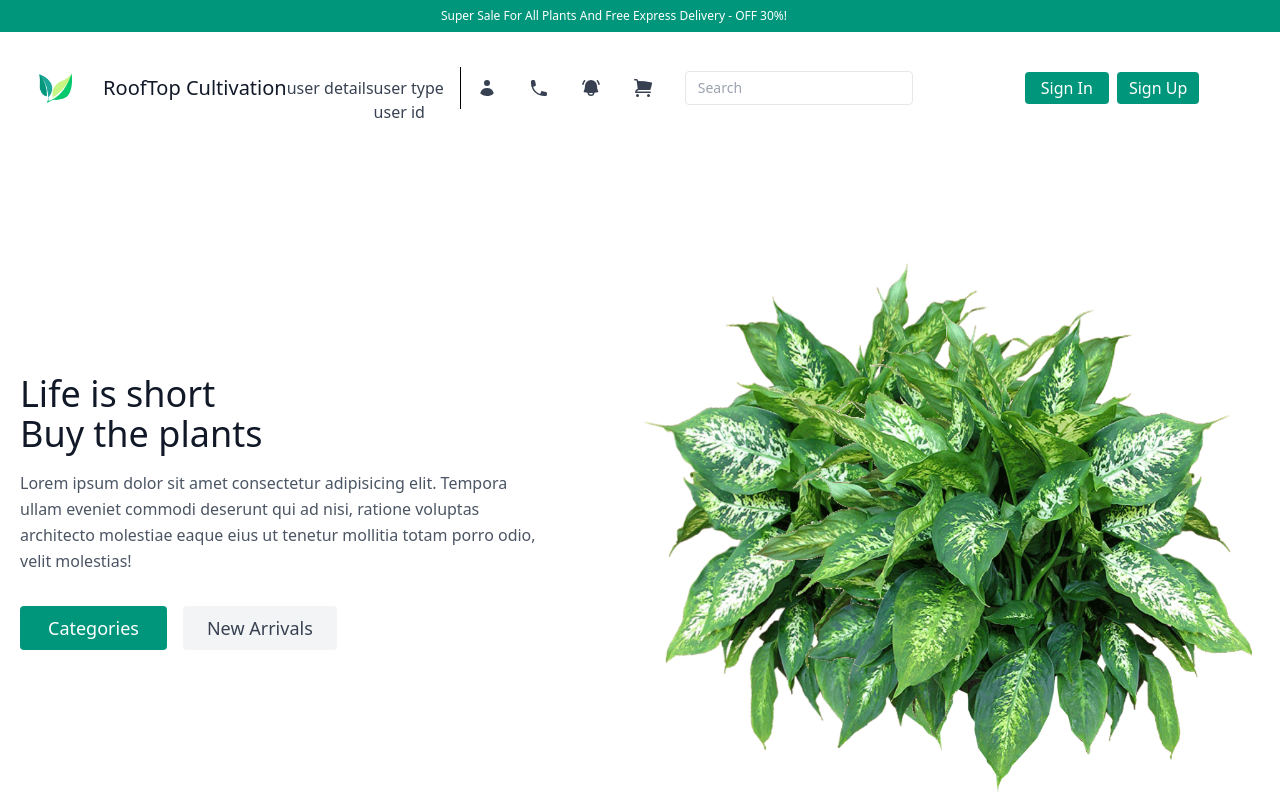
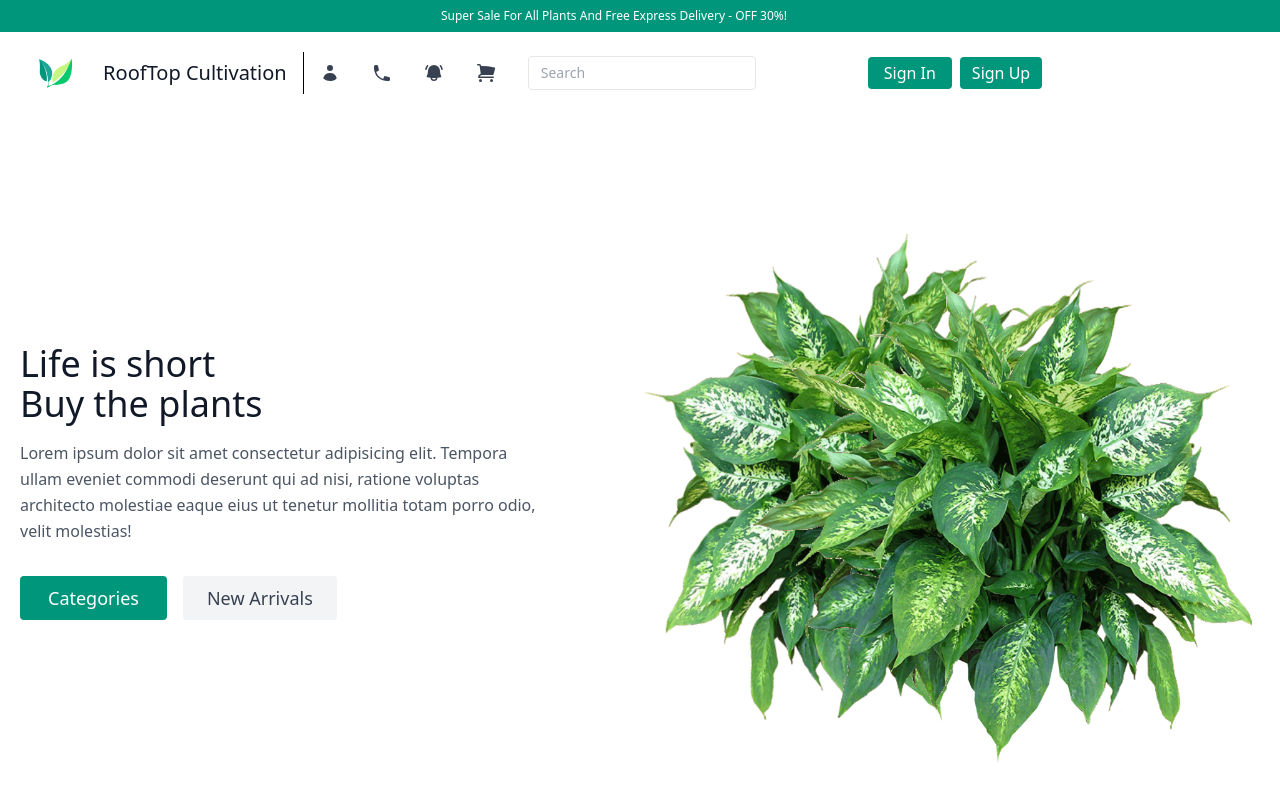
Before and after one commit to Muhammad-Akash-Haider/Rooftop-Cultivation-full, a React (Create React App) app in the folder Frontend/: page / in a window 1280 px wide. Shown: the top 800 px of the page. Built offline with nearby package versions, Linux system fonts and the light colour scheme.

Commit message:
local store fix redux minus

```diff
--- a/Frontend/src/components/Nav.jsx
+++ b/Frontend/src/components/Nav.jsx
@@ -1,13 +1,14 @@
 import React from 'react'
 import { Link } from 'react-router-dom'
 import logo from '../images/LOGO.png'
-import { useSelector } from 'react-redux';
-import { selectUser } from '../store/userSlice';
-
+// import { useSelector } from 'react-redux';
+// import { selectUser } from '../store/userSlice';
+const user_id = localStorage.getItem('user_id');
+const user_type = localStorage.getItem('user_type');
 
 const Nav = () => {
 
-  const user = useSelector(selectUser);
+  // const user = useSelector(selectUser);
 
   return (
     <header class="text-gray-700 body-font">
@@ -17,9 +18,7 @@ const Nav = () => {
           <span d="M12 2L2 7l10 5 10-5-10-5zM2 17l10 5 10-5M2 12l10 5 10-5"></span>
           <span class="ml-3 cursor-pointer text-xl">RoofTop Cultivation</span>
         </span>
-        <h1>user details</h1><br />
-        user type{user.user_type }<br/>
-        user id{ user.user_id}
+
         <nav class="md:mr-auto md:ml-4 md:py-1 md:pl-4 md:border-l md:border-black	flex flex-wrap items-center text-base gap-8 ">
 
           <div>
--- a/Frontend/src/components/Pages/Login.jsx
+++ b/Frontend/src/components/Pages/Login.jsx
@@ -2,8 +2,8 @@ import React, { useEffect, useState } from 'react'
 import { Link, useNavigate } from 'react-router-dom'
 import { toast } from "react-toastify";
 import "react-toastify/dist/ReactToastify.css";
-import { useDispatch } from 'react-redux';
-import { setUser } from "../../store/userSlice";
+// import { useDispatch } from 'react-redux';
+// import { setUser } from "../../store/userSlice";
 
 function Login() {
   const [userData, setUserData] = useState({
@@ -12,7 +12,7 @@ function Login() {
   });
 
   const navigate = useNavigate();
-  const dispatch = useDispatch();
+  // const dispatch = useDispatch();
 
   const handleChange = (e) => {
     const { name, value } = e.target;
@@ -37,8 +37,9 @@ function Login() {
         .then(data => {
           console.log('Success:', data);
           // Use dispatch here with the action
-          dispatch(setUser({ user_type: data.user_type, user_id: data.user_id }));
-
+          // dispatch(setUser({ user_type: data.user_type, user_id: data.user_id }));
+          localStorage.setItem('user_id', data.user_id);
+          localStorage.setItem('user_type', data.user_type);
           toast.success("Successfully registered", {
             position: toast.POSITION.TOP_RIGHT,
           });
```
Lines whose indentation alone changed are shown as unchanged.
